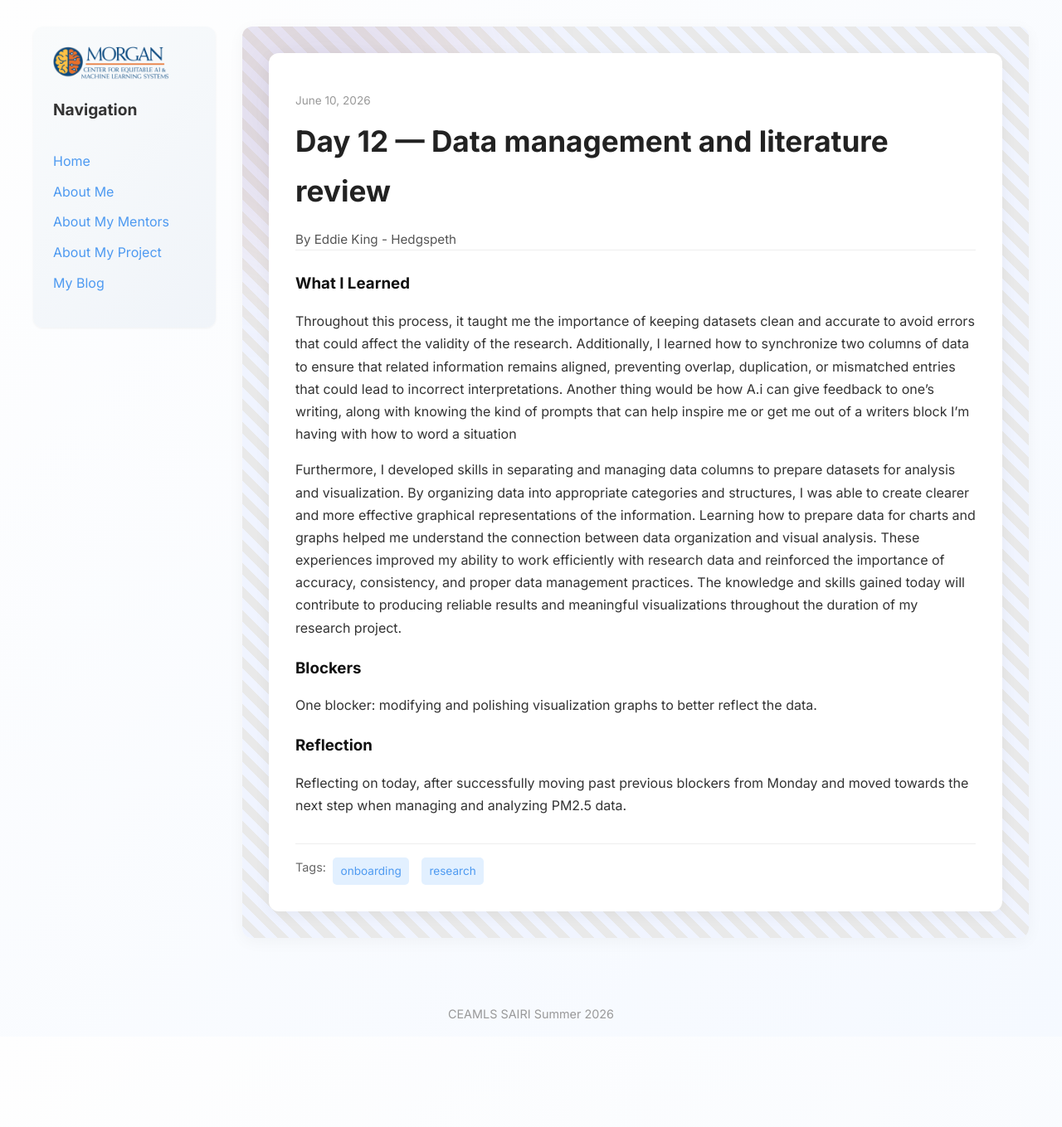
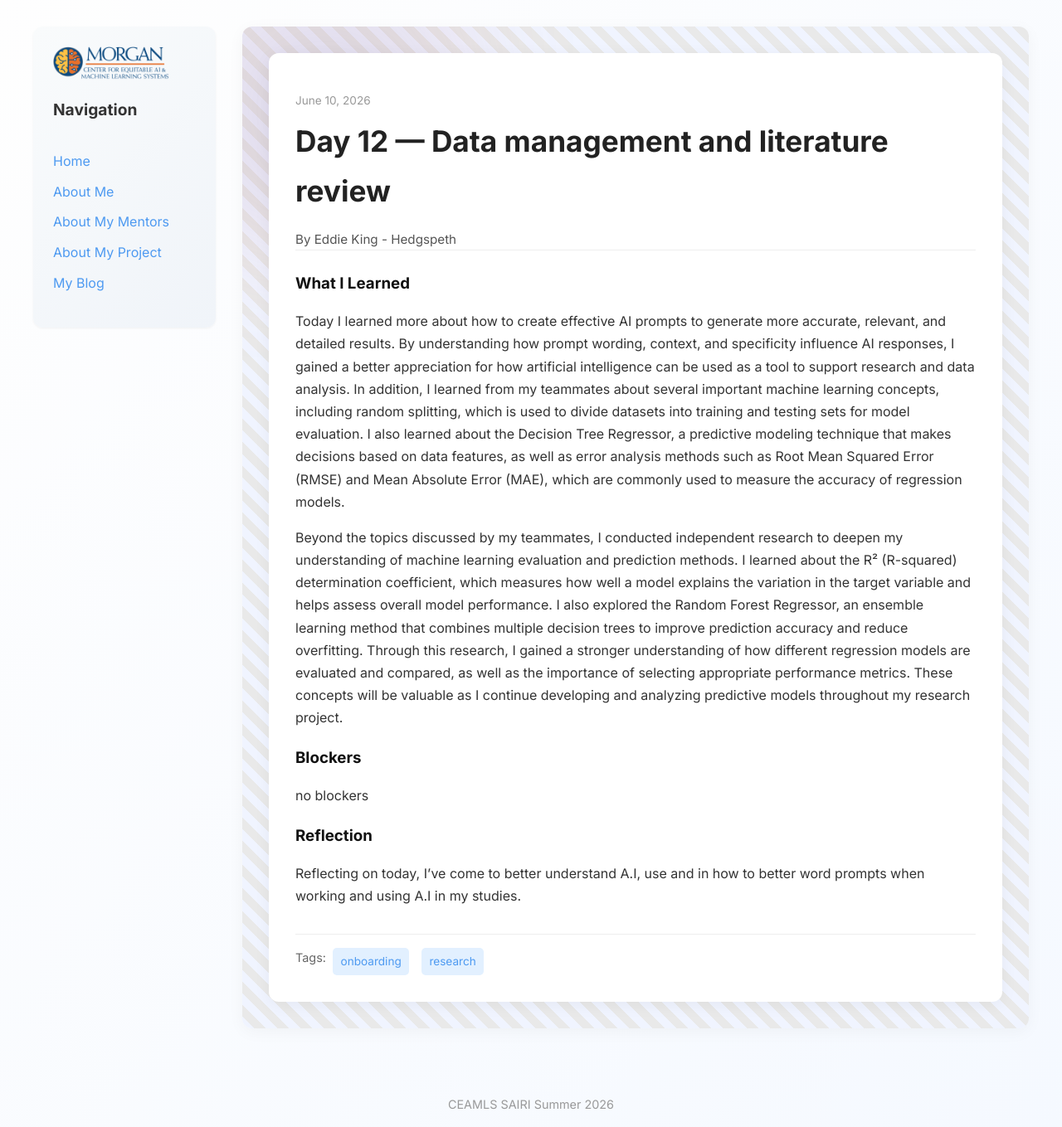
Before and after one commit to eddiejkh-del/eddiejkh-delceamls26.github.io, a Jekyll site: the page built from _posts/2026-06-10-day-12.md, in a window 1280 px wide. Shown: the whole page at 83% size. Built offline with Jekyll 4.4.1, drawn with Linux system fonts in a browser that asks for light colours; before the commit the page ends 1250 px from its top, so only the background shows below that.

Commit message:
Update 2026-06-10-day-12.md

```diff
--- a/_posts/2026-06-10-day-12.md
+++ b/_posts/2026-06-10-day-12.md
@@ -6,15 +6,13 @@ permalink: /day12.html
 tags: ["onboarding", "research"]
 
 what_i_learned: |
-  Throughout this process, it taught me the importance of keeping datasets clean and accurate to avoid errors that could affect the validity of the research. Additionally, I learned how to synchronize two columns of data to ensure that related information remains aligned, preventing overlap, duplication, or mismatched entries that could lead to incorrect interpretations. Another thing would be how A.i can give feedback to one's writing, along with knowing the kind of prompts that can help inspire me or get me out of a writers block I'm having with how to word a situation
+  Today I learned more about how to create effective AI prompts to generate more accurate, relevant, and detailed results. By understanding how prompt wording, context, and specificity influence AI responses, I gained a better appreciation for how artificial intelligence can be used as a tool to support research and data analysis. In addition, I learned from my teammates about several important machine learning concepts, including random splitting, which is used to divide datasets into training and testing sets for model evaluation. I also learned about the Decision Tree Regressor, a predictive modeling technique that makes decisions based on data features, as well as error analysis methods such as Root Mean Squared Error (RMSE) and Mean Absolute Error (MAE), which are commonly used to measure the accuracy of regression models.
 
-
-
-  Furthermore, I developed skills in separating and managing data columns to prepare datasets for analysis and visualization. By organizing data into appropriate categories and structures, I was able to create clearer and more effective graphical representations of the information. Learning how to prepare data for charts and graphs helped me understand the connection between data organization and visual analysis. These experiences improved my ability to work efficiently with research data and reinforced the importance of accuracy, consistency, and proper data management practices. The knowledge and skills gained today will contribute to producing reliable results and meaningful visualizations throughout the duration of my research project.
+  Beyond the topics discussed by my teammates, I conducted independent research to deepen my understanding of machine learning evaluation and prediction methods. I learned about the R² (R-squared) determination coefficient, which measures how well a model explains the variation in the target variable and helps assess overall model performance. I also explored the Random Forest Regressor, an ensemble learning method that combines multiple decision trees to improve prediction accuracy and reduce overfitting. Through this research, I gained a stronger understanding of how different regression models are evaluated and compared, as well as the importance of selecting appropriate performance metrics. These concepts will be valuable as I continue developing and analyzing predictive models throughout my research project.
 
 blockers: |
-  One blocker: modifying and polishing visualization graphs to better reflect the data.
+  no blockers
 
 reflection: |
-  Reflecting on today,  after successfully moving past previous blockers from Monday and moved towards the next step when managing and analyzing PM2.5 data.
+  Reflecting on today, I've come to better understand A.I, use and in how to better word prompts when working and using A.I in my studies.
 ---
```
